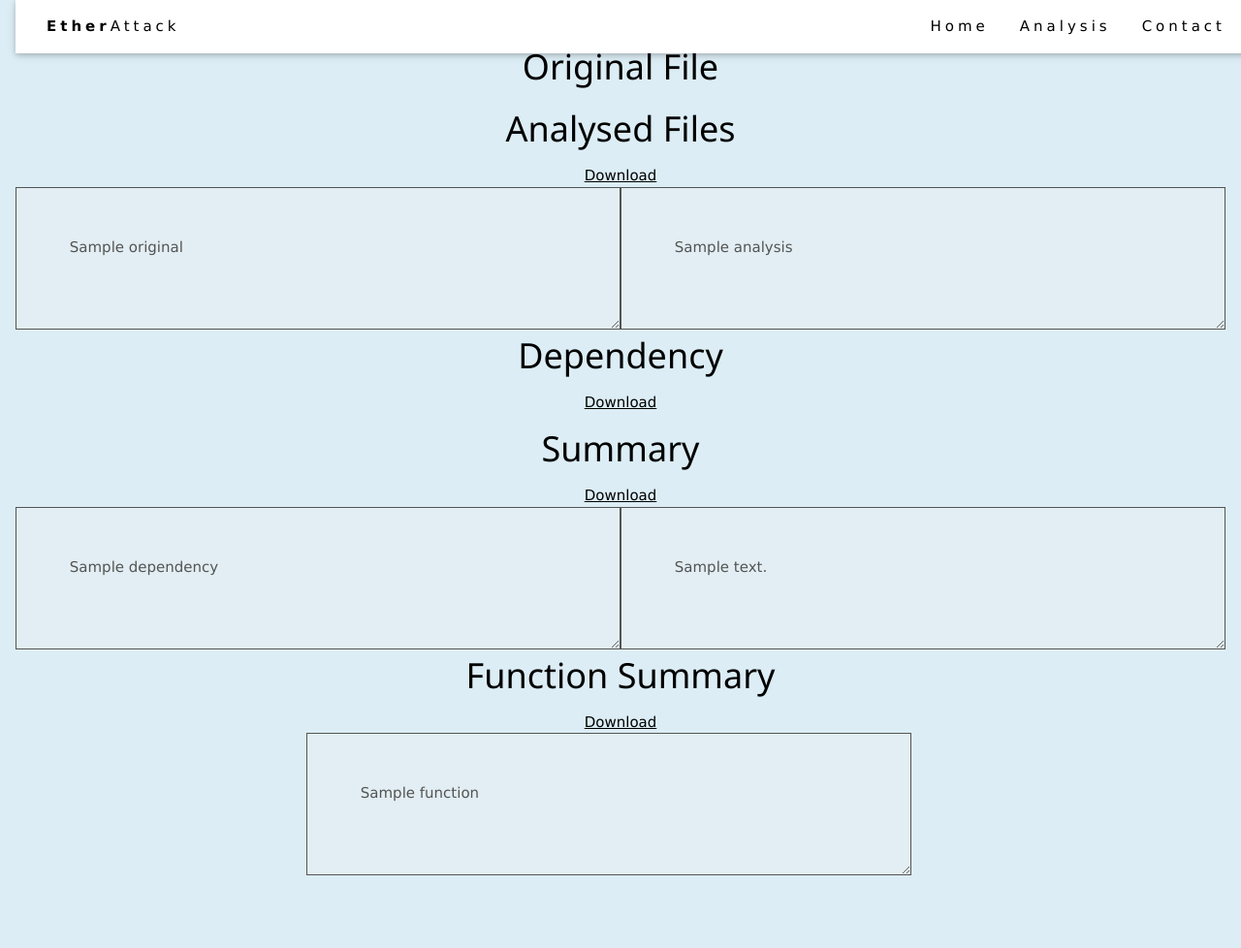
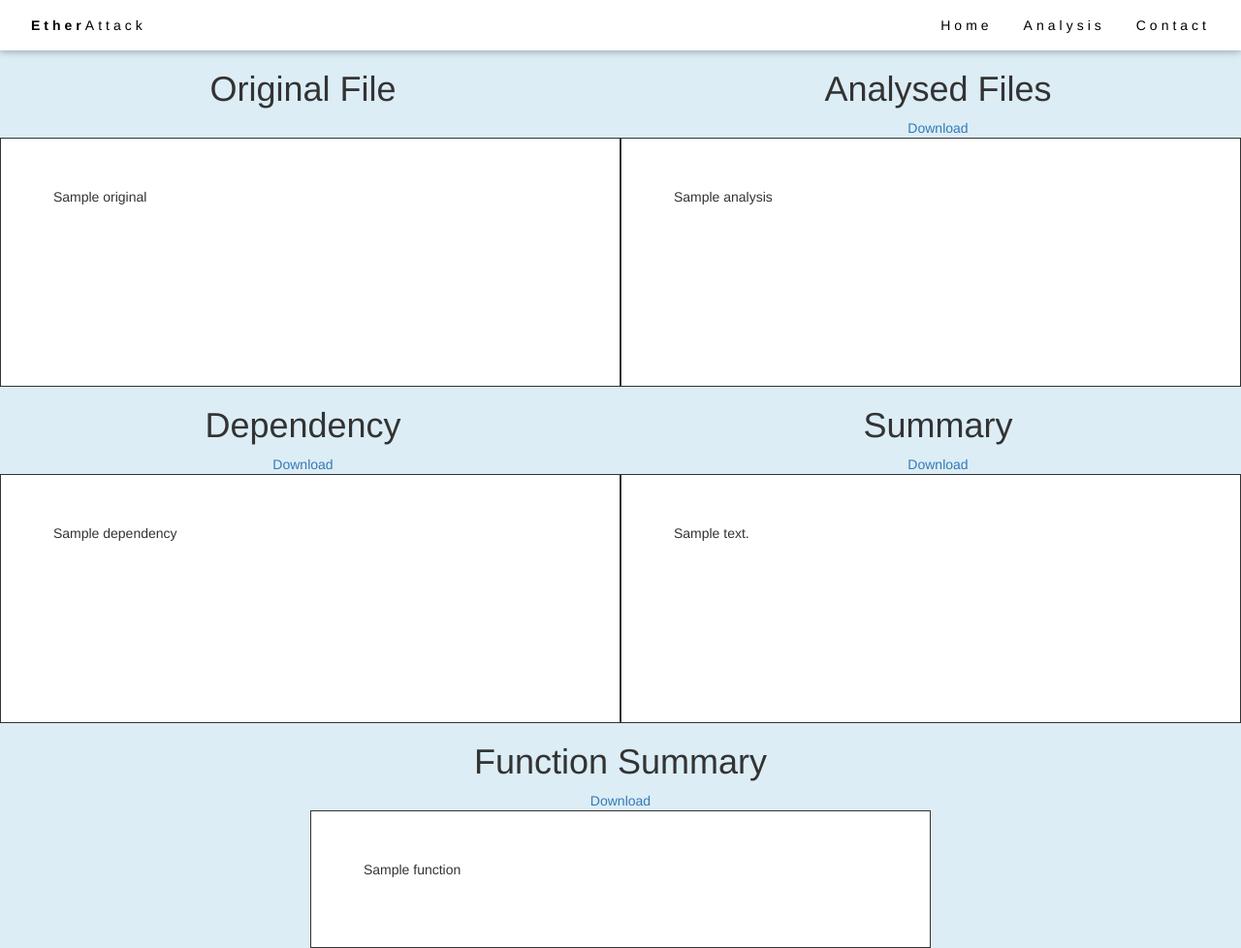
Before and after one commit to Xenomii/EtherAttack, a Flask app: template WebApp/templates/content.html in a window 1280 px wide. Shown: the whole page at 97% size. Before the commit the page ends 903 px from the top, so only its background shows below. Run offline with Flask 2, Linux system fonts and the light colour scheme; the template is opened without the code that fills it: most values are stand-ins (such as "Sample title", 1, 10 or a date in 2020); some libraries are stand-ins or nearby versions.

Commit message:
GUI design
make changes to the GUI

```diff
--- a/WebApp/static/css/content.css
+++ b/WebApp/static/css/content.css
@@ -10,6 +10,8 @@
     border: solid 1px;
     overflow-y: scroll;
     padding: 50px;
+    resize: none;
+    background-color: white;
 }
 
 #sec3,
@@ -24,15 +26,12 @@
     height: 35%;
 }
 
-
 #sec5 {
-
     width: 50%;
     height: 35%;
-
-  margin-left: 300px;
+    margin-left: 25%;
 }
 
-h1 {
-    text-align:center;
+.w3-container {
+    padding: 0px;
 }
--- a/WebApp/templates/base.html
+++ b/WebApp/templates/base.html
@@ -1,17 +1,20 @@
 <!DOCTYPE html>
 <html>
+
 <head>
     <title>W3.CSS Template</title>
     <meta charset="UTF-8">
     <meta name="viewport" content="width=device-width, initial-scale=1">
     <link rel="stylesheet" href="https://www.w3schools.com/w3css/4/w3.css">
+    <link rel="stylesheet" href="https://maxcdn.bootstrapcdn.com/bootstrap/3.4.1/css/bootstrap.min.css">
+    <script src="https://ajax.googleapis.com/ajax/libs/jquery/3.6.0/jquery.min.js"></script>
+    <script src="https://maxcdn.bootstrapcdn.com/bootstrap/3.4.1/js/bootstrap.min.js"></script>
     <title>{% block title %}{% endblock %}</title>
 </head>
+
 <body>
-    <nav class="navbar navbar-expand-md navbar-dark bg-dark mb-4">
-
     <!-- Navbar (sit on top) -->
-<div class="w3-top">
+    <div class="w3-top" style="display: block">
         <div class="w3-bar w3-white w3-wide w3-padding w3-card">
             <a href="/" class="w3-bar-item w3-button"><b>Ether</b>Attack</a>
             <!-- Float links to the right. Hide them on small screens -->
@@ -22,6 +25,6 @@
             </div>
         </div>
     </div>
-{% block content %} {% endblock %}
-
+    <br> {% block content %} {% endblock %}
+    <br>
 </body>
--- a/WebApp/templates/content.html
+++ b/WebApp/templates/content.html
@@ -1,55 +1,42 @@
 {% extends "base.html" %} {% block content %}
 
 <link rel="stylesheet" href="../static/css/content.css">
-<body class="w3-container w3-padding-32" id="projects" style="background-color:#dcedf5;" >
 
-
-
+<body class="w3-container w3-padding-32" id="projects" style="background-color:#dcedf5;">
     <div class="row" style="text-align:center;">
-  <div class ="col-lg-6">
+        <div class="col-lg-6">
             <h1>Original File</h1>
-
-    </a>
         </div>
-
-
-
-
-  <div class ="col-lg-6">
+        <div class="col-lg-6">
             <h1>Analysed Files</h1>
             {% set url = "?type=analysis&filename=" + filename %}
             <a href="/download{{ url }}">Download</a>
         </div>
-
     </div>
     <textarea class="textBox" id="sec1" disabled> {{ original }} </textarea>
     <textarea class="textBox" id="sec2" disabled> {{ analysis}} </textarea>
+
     <div class="row" style="text-align:center;">
-  <div class ="col-lg-6">
+        <div class="col-lg-6">
             <h1>Dependency</h1>
             {% set url = "?type=dependency&filename=" + filename %}
             <a href="/download{{ url }}">Download</a>
         </div>
-  <div class ="col-lg-6">
+        <div class="col-lg-6">
             <h1>Summary</h1>
             {% set url = "?type=summary&filename=" + filename %}
             <a href="/download{{ url }}">Download</a>
         </div>
-
     </div>
-
-
     <textarea class="textBox" id="sec3" disabled> {{ dependency}} </textarea>
-<textarea class="textBox" id="sec4" disabled> {{summary1 }} </textarea>
-
+    <textarea class="textBox" id="sec4" disabled> {{ summary1 }} </textarea>
 
     <div class="col-lg-12" style="text-align:center;">
         <h1>Function Summary</h1>
         {% set url = "?type=function_summary&filename=" + filename %}
         <a href="/download{{ url }}">Download</a>
     </div>
-
-
-  <textarea class="textBox" id="sec5" disabled> {{ function}} </textarea>
-</div>
+    <center>
+        <textarea class="textBox col" id="sec5" disabled> {{ function}} </textarea>
+    </center>
     {% endblock %}
```
Also changed, not shown: WebApp/static/css/dashboard.css (+26 -6 lines), WebApp/templates/upload_file.html (+5 -11 lines). Lines whose indentation alone changed are shown as unchanged.
